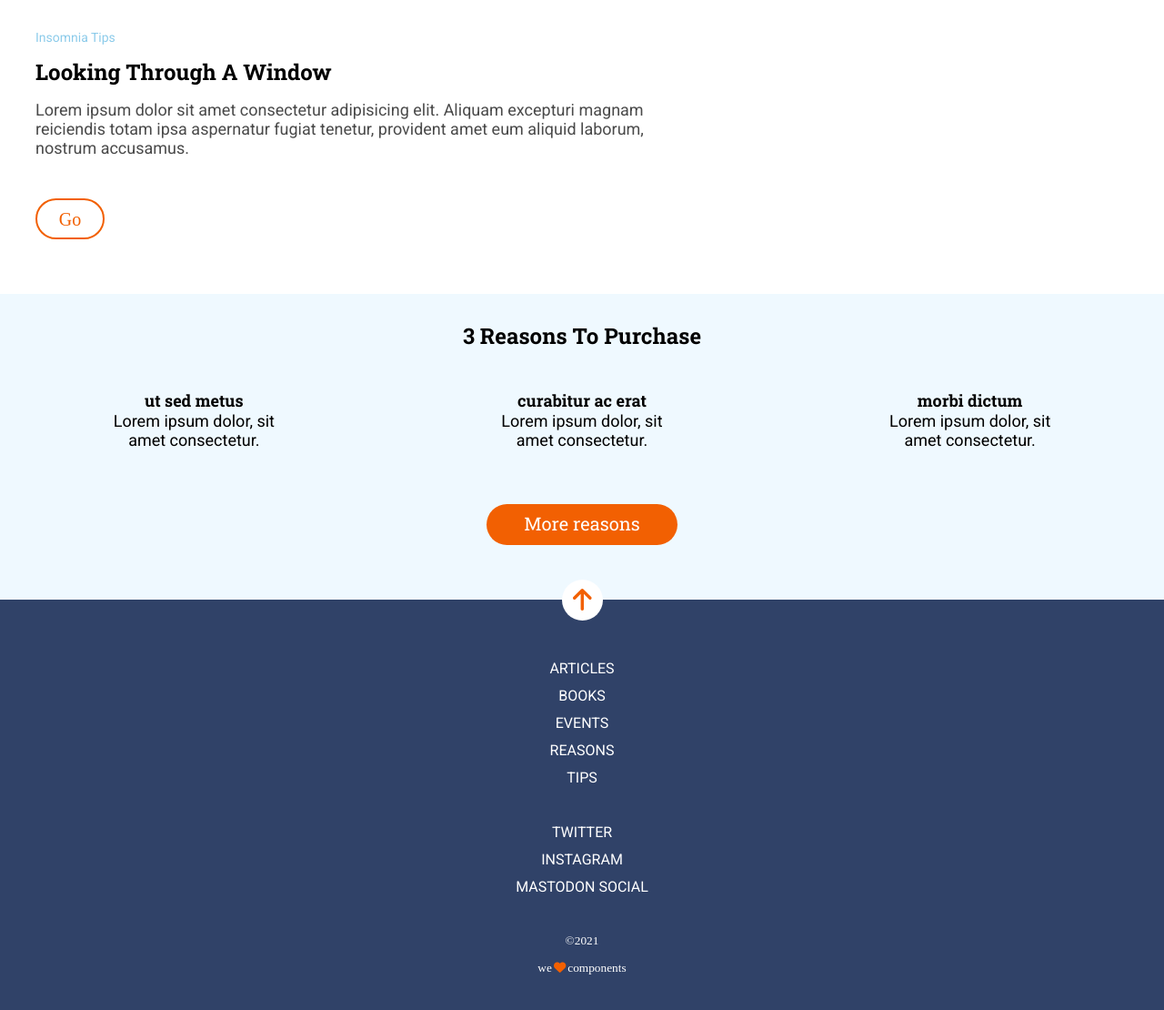
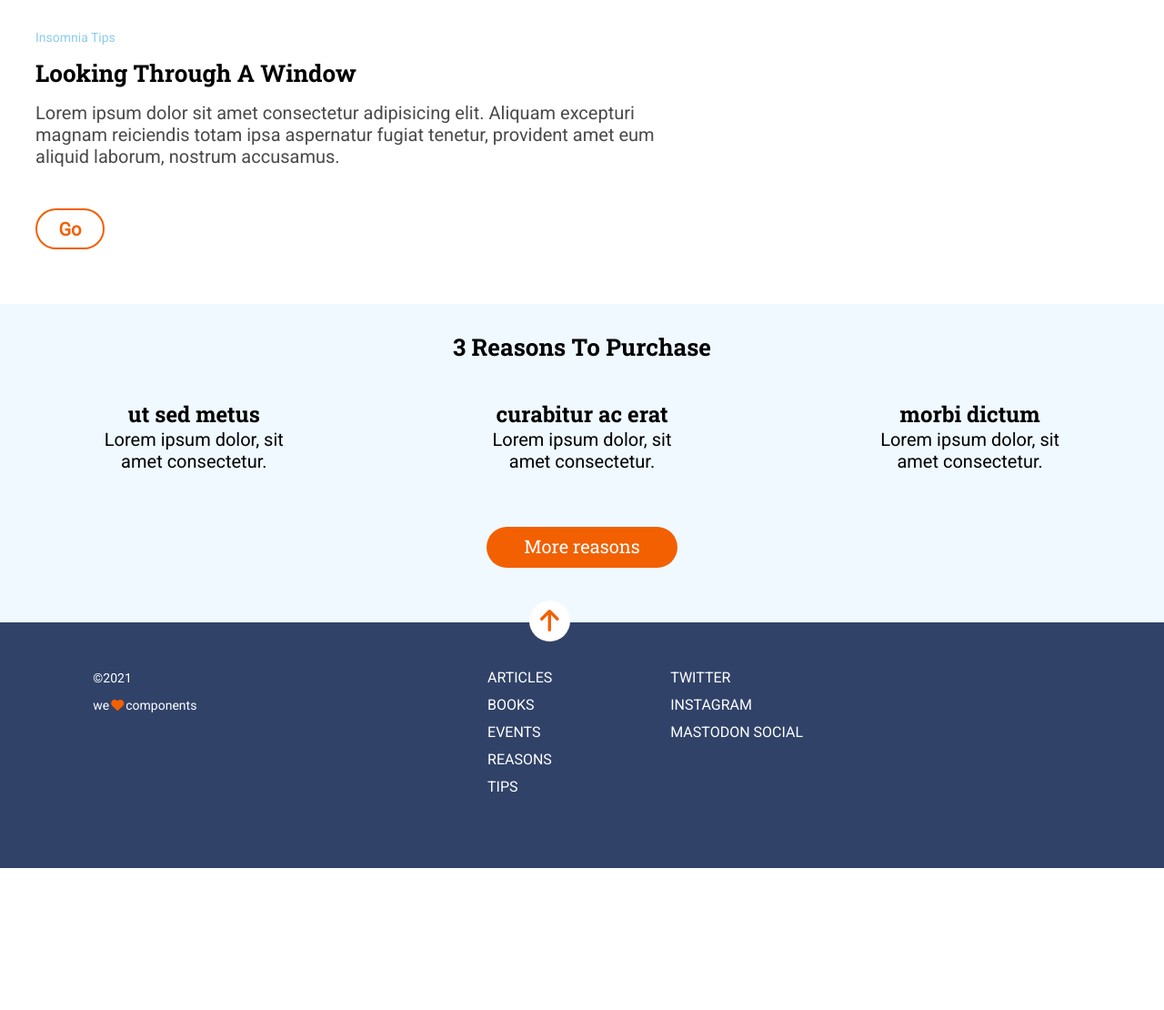
Before and after one commit to Adalab/modulo-1-evaluacion-final-Lorena999, a website: page src/html/index.html in a window 1280 px wide. Shown: the part 812-1922 px from the top of the page at 91% size. After the commit the page ends 1766 px from the top, so only its background shows below. Drawn offline with nearby package versions, Linux system fonts and the light colour scheme; files that its build step writes are made by us from their sources; files whose address does not match are found by name.

Commit message:
change media

```diff
--- a/src/html/partials/footer.html
+++ b/src/html/partials/footer.html
@@ -1,5 +1,6 @@
 <footer class="footer">
   <a href="#top" class="link-arrow"></a>
+  <div class="menu">
     <nav class="menu-blog">
       <ul class="list blog">
         <li>
@@ -14,7 +15,9 @@
         <li>
           <a class="link" href="https://adalab.es" target="_black">reasons</a>
         </li>
-      <li><a class="link" href="https://adalab.es" target="_black">tips</a></li>
+        <li>
+          <a class="link" href="https://adalab.es" target="_black">tips</a>
+        </li>
       </ul>
     </nav>
     <nav class="social-media">
@@ -32,6 +35,7 @@
         </li>
       </ul>
     </nav>
+  </div>
   <small class="copy">
     <div>&copy2021</div>
     <div>
--- a/src/scss/layout/_footer.scss
+++ b/src/scss/layout/_footer.scss
@@ -3,6 +3,20 @@
   display: flex;
   flex-direction: column;
   align-items: center;
+  @media all and (min-width: 768px) {
+    flex-direction: row-reverse;
+    justify-content: space-around;
+    align-items: baseline;
+  }
+}
+.menu {
+  @media all and (min-width: 768px) {
+    display: flex;
+    flex-direction: row;
+    margin-top: 45px;
+    margin-bottom: 45px;
+    padding-inline: 45px;
+  }
 }
 .link-arrow {
   width: 45px;
@@ -14,15 +28,27 @@
   background-position: 50% 50%;
   position: relative;
   top: -22.5px;
+  @media all and (min-width: 768px) {
+    top: -45px;
+    left: -43%;
+  }
 }
 .blog {
   height: 150px;
   margin-top: 15px;
   margin-bottom: 30px;
+  @media all and (min-width: 768px) {
+    margin-top: 0;
+    padding-left: 70px;
+    padding-right: 70px;
+  }
 }
 .social {
   height: 90px;
   margin-bottom: 30px;
+  @media all and (min-width: 768px) {
+    margin-left: 60px;
+  }
 }
 .list {
   list-style: none;
@@ -32,12 +58,17 @@
   display: flex;
   flex-direction: column;
   justify-content: space-around;
+  @media all and (min-width: 768px) {
+    text-align: justify;
+  }
 }
 .link {
   color: white;
   text-decoration: none;
 }
 .copy {
+  font-family: $fontText;
+  font-size: 14px;
   height: 60px;
   display: flex;
   flex-direction: column;
@@ -45,6 +76,10 @@
   justify-content: space-around;
   color: white;
   margin-bottom: 45px;
+  @media all and (min-width: 768px) {
+    flex-direction: column;
+    align-items: flex-start;
+  }
 }
 .icon-heart {
   padding: 2px;
--- a/src/scss/layout/_main.scss
+++ b/src/scss/layout/_main.scss
@@ -65,11 +65,17 @@
   font-weight: 700;
   text-transform: capitalize;
   margin-bottom: 15px;
+  @media all and (min-width: 768px) {
+    font-size: 26px;
+  }
 }
 .text-tips {
   margin: 0;
   font: 1.125rem $fontText;
   color: #4a4a4a;
+  @media all and (min-width: 768px) {
+    font-size: 20px;
+  }
 }
 .link-go {
   width: 76px;
@@ -79,7 +85,8 @@
   border: solid 2px $color-orange;
   border-radius: 2em;
   color: $color-orange;
-  font-size: 1.25rem;
+  font: 1.25rem $fontText;
+  font-weight: 600;
   text-transform: capitalize;
   display: flex;
   justify-content: center;
@@ -109,6 +116,9 @@
   text-transform: capitalize;
   margin-top: 30px;
   margin-bottom: 0;
+  @media all and (min-width: 768px) {
+    font-size: 26px;
+  }
 }
 .box {
   justify-self: center;
@@ -121,9 +131,15 @@
 .title-reason {
   font: 1.125rem $fontTitle;
   font-weight: 700;
+  @media all and (min-width: 768px) {
+    font-size: 24px;
+  }
 }
 .text-reason {
   font: 1.125rem $fontText;
+  @media all and (min-width: 768px) {
+    font-size: 20px;
+  }
 }
 .button-more {
   width: 62%;
```
Lines whose indentation alone changed are shown as unchanged.
